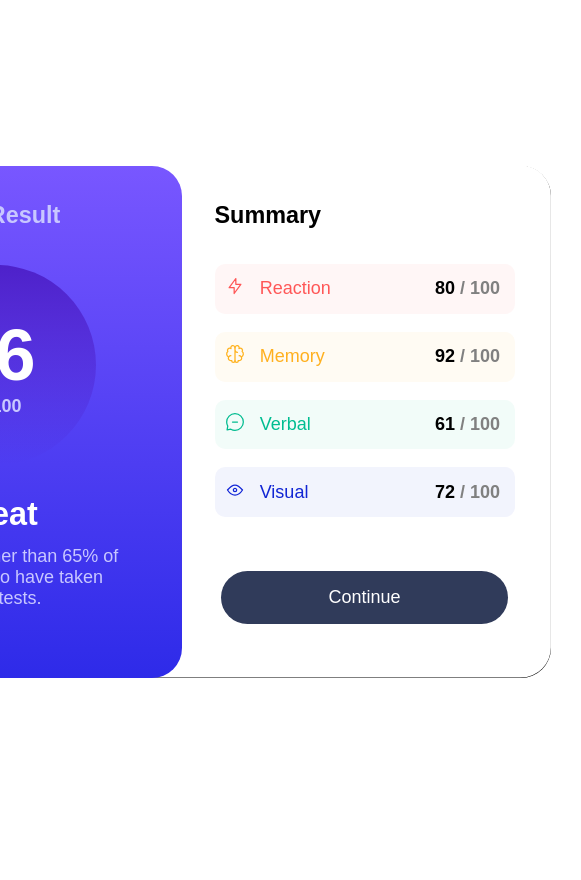
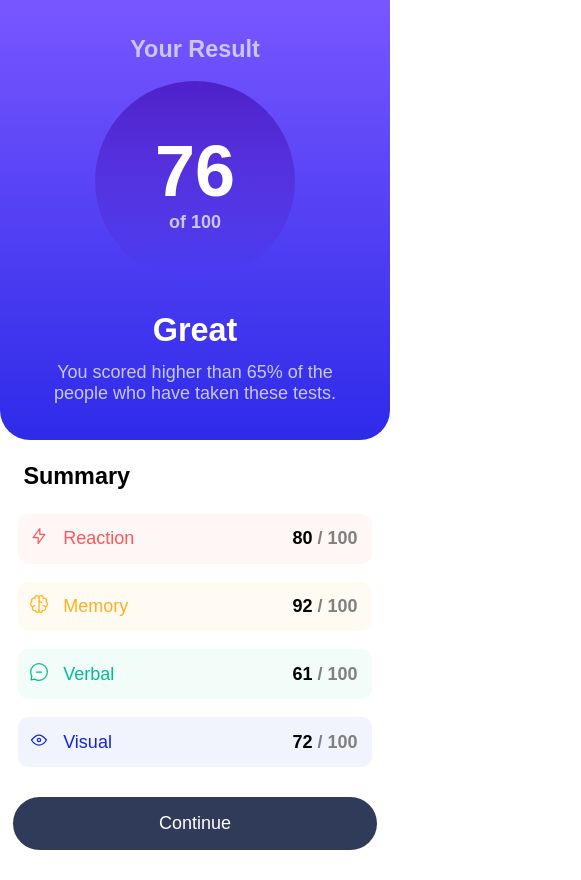
Before and after one commit to DuraBull/Results-Summary-Component-Challenge, a plain HTML site: page index.html in a window 390 px wide. Shown: the whole page, 581 px wide, since content can reach past the window. Before the commit the page ends 844 px from the top, so only its background shows below. Drawn offline with Linux system fonts and the light colour scheme.

Commit message:
mobile layout

```diff
--- a/sass/layout/_grid.sass
+++ b/sass/layout/_grid.sass
@@ -1,6 +1,5 @@
 .content-wrapper
     display: flex
-    width: 100%
 
 .col
     display: flex
--- /dev/null
+++ b/sass/layout/_mobile.sass
@@ -0,0 +1,35 @@
+@media screen and (max-width: 50em)
+    body
+        height: 100%
+    .content-wrapper
+        width: 100vw
+        flex-direction: column
+        justify-content: center
+        align-items: center
+        padding: 0
+        margin: 0
+    .col
+        width: 100%
+        padding: 0
+        margin: 0
+    .result
+        align-items: center
+        justify-content: center
+        border-top-left-radius: 0
+        border-top-right-radius: 0
+        .out-of-100
+            margin-top: 1em
+    .summary
+        border: 0
+        box-shadow: 0 0 0 0
+        left: 0
+        .heading
+            padding: 1em
+        .btn
+            margin: auto 1em
+    .reaction, .memory, .verbal, .visual
+        margin: auto
+    .chart-item
+        margin: 0 1em
+        &:last-of-type
+            margin-bottom: 0
--- a/sass/layout/_summary.sass
+++ b/sass/layout/_summary.sass
@@ -38,8 +38,6 @@
         display: flex
         align-items: center
         margin-left: .6em
-        .icon
-            height: 100%
 
     .score
         font-weight: $font-bold
--- a/sass/main.sass
+++ b/sass/main.sass
@@ -17,6 +17,7 @@
 @import layout/grid
 @import layout/result
 @import layout/summary
+@import layout/mobile
 
 
 // 5. Components
```
Also changed, not shown: css/main.css, 1 other file.
